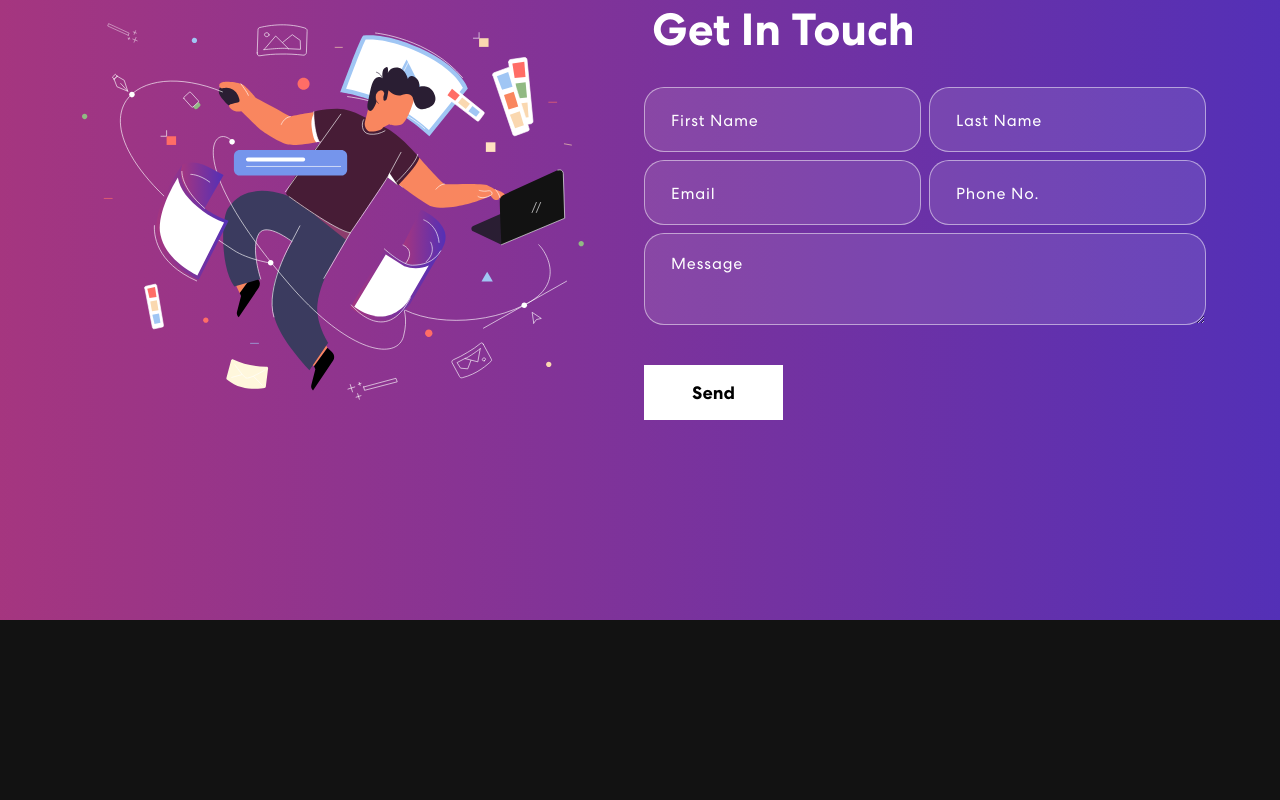
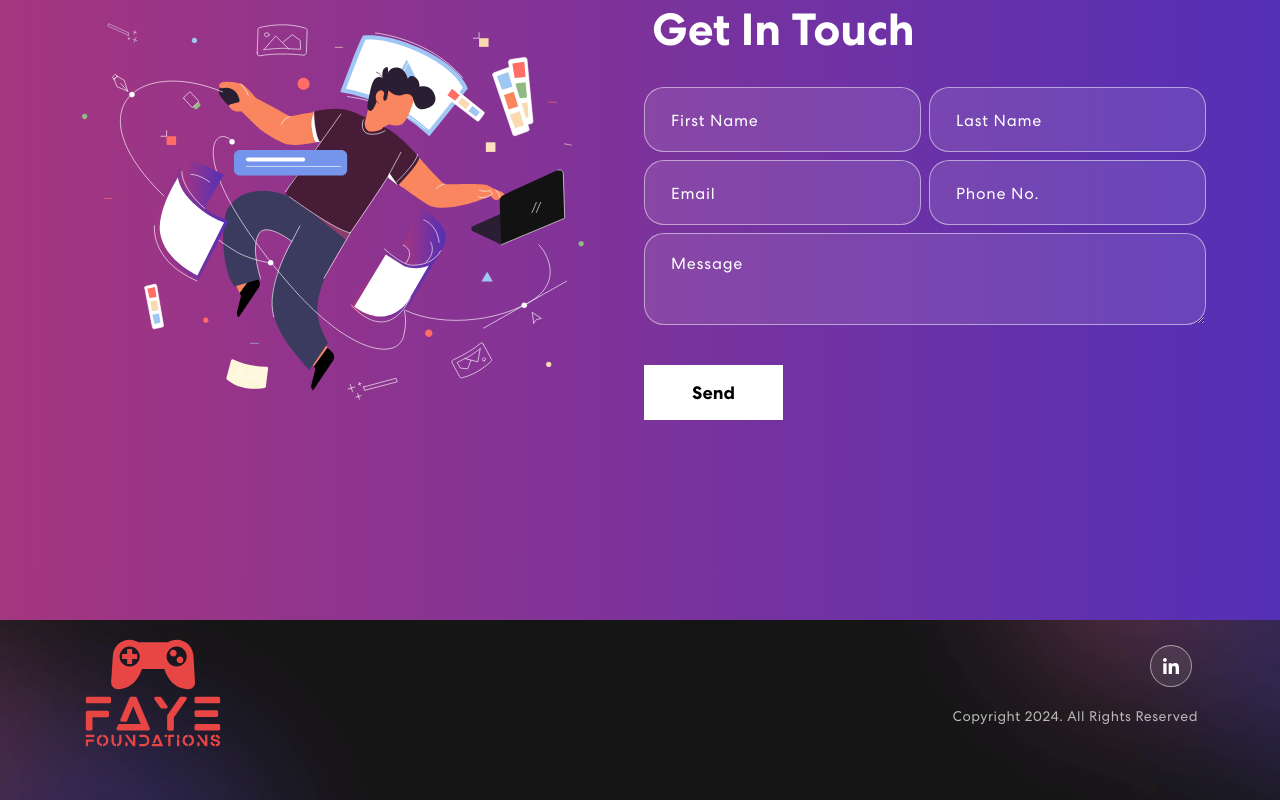
Before and after one commit to AlecFaye/Kelvin-Lim-Porfolio, a React (Create React App) app: page / in a window 1280 px wide. Shown: the part 1717-2517 px from the top of the page. Before the commit the page ends 2337 px from the top, so only its background shows below. Built offline with nearby package versions, Linux system fonts and the light colour scheme.

Commit message:
Implemented footer

```diff
--- a/src/App.js
+++ b/src/App.js
@@ -3,6 +3,7 @@ import NavigationBar from "./components/NavigationBar";
 import Banner from "./components/Banner";
 import Projects from './components/Projects';
 import Contact from './components/Contact';
+import { Footer } from './components/Footer';
 
 function App() {
     return (
@@ -11,6 +12,7 @@ function App() {
             <Banner />
             <Projects />
             <Contact />
+            <Footer />
         </div>
     );
 }
--- /dev/null
+++ b/src/components/Footer.js
@@ -0,0 +1,23 @@
+import { Container, Row, Col } from "react-bootstrap";
+import logo from "../assets/img/faye-foundations-logo.svg";
+import linkedInImage from "../assets/img/nav-icon1.svg";
+
+export const Footer = () => {
+    return (
+        <footer className="footer pt-3">
+            <Container>
+                <Row className="align-items-center">
+                    <Col size={ 12 } sm={ 6 }>
+                        <img src={ logo } alt="Logo" />
+                    </Col>
+                    <Col size={ 12 } sm={ 6 } className="text-center text-sm-end">
+                        <div className="social-icon">
+                            <a href="https://www.linkedin.com/in/alec-tl-dev/"><img src={ linkedInImage } alt="LinkedIn Icon" /></a>
+                        </div>
+                        <p>Copyright 2024. All Rights Reserved</p>
+                    </Col>
+                </Row>
+            </Container>
+        </footer>
+    );
+};
```
